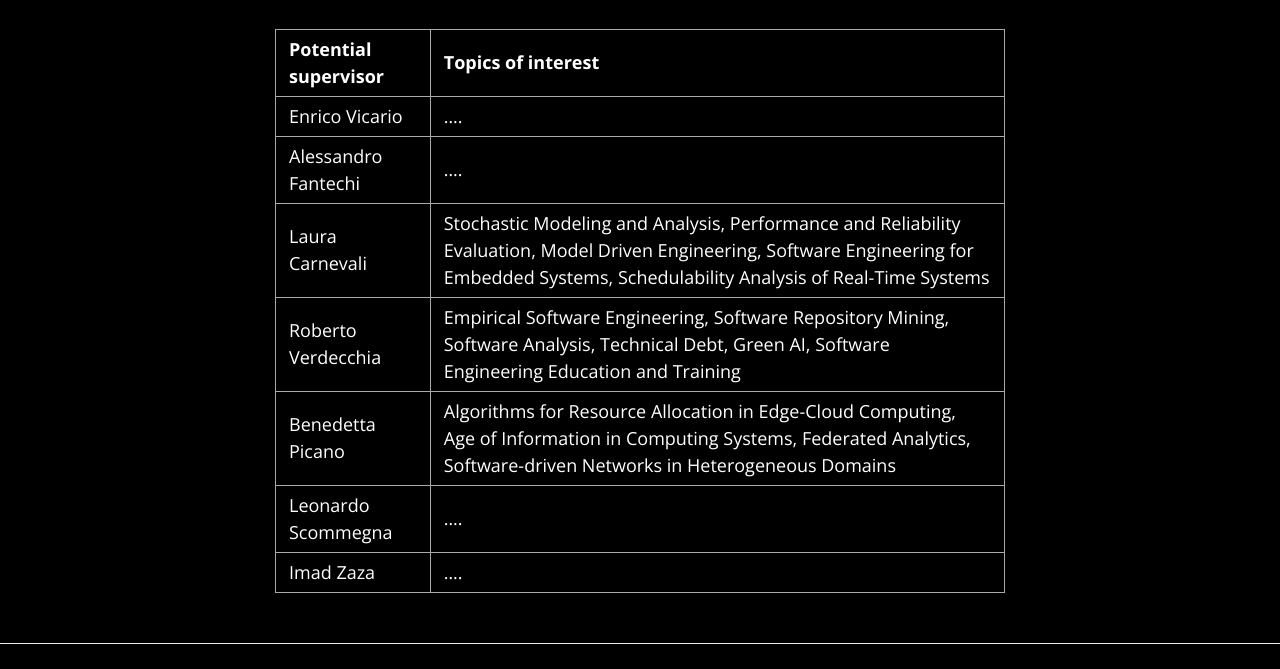
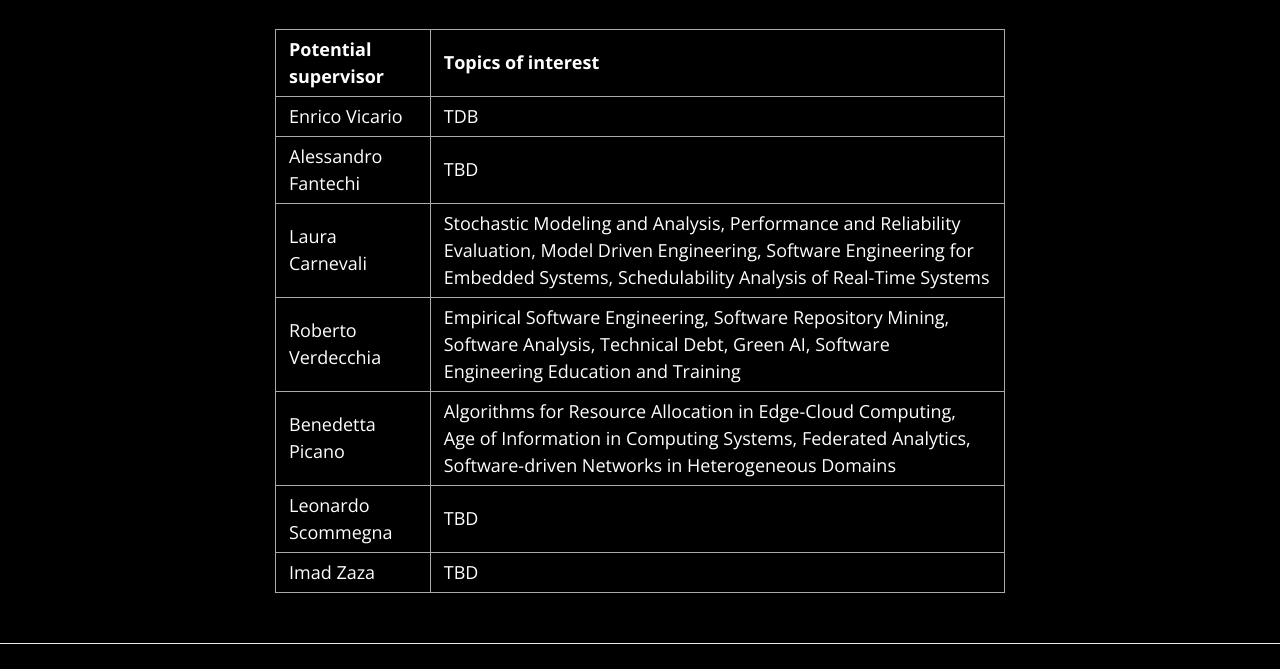
Before and after one commit to STLab-UniFI/STLab-UniFI.github.io, a Jekyll site: the page built from pages/theses.md, in a window 1280 px wide and 1173 px high. Shown: the part 296-965 px from the top of the window. Built offline with Jekyll 4.4.1, drawn with Linux system fonts in a browser that asks for light colours; nearby versions of some CDN libraries.

Commit message:
Change "..." with "TBD"

```diff
--- a/pages/theses.md
+++ b/pages/theses.md
@@ -8,10 +8,10 @@ In the following you can find the group members (and their topics of interest) w
 
 | Potential supervisor | Topics of interest |
 | --- | --- |
-| Enrico Vicario | .... |
-| Alessandro Fantechi | .... |
+| Enrico Vicario | TDB |
+| Alessandro Fantechi | TBD |
 | Laura Carnevali | Stochastic Modeling and Analysis, Performance and Reliability Evaluation, Model Driven Engineering, Software Engineering for Embedded Systems, Schedulability Analysis of Real-Time Systems |
 | Roberto Verdecchia | Empirical Software Engineering, Software Repository Mining, Software Analysis, Technical Debt, Green AI, Software Engineering Education and Training |
 | Benedetta Picano | Algorithms for Resource Allocation in Edge-Cloud Computing, Age of Information in Computing Systems, Federated Analytics, Software-driven Networks in Heterogeneous Domains |
-| Leonardo Scommegna | .... |
-| Imad Zaza | .... |
+| Leonardo Scommegna | TBD |
+| Imad Zaza | TBD |
```
